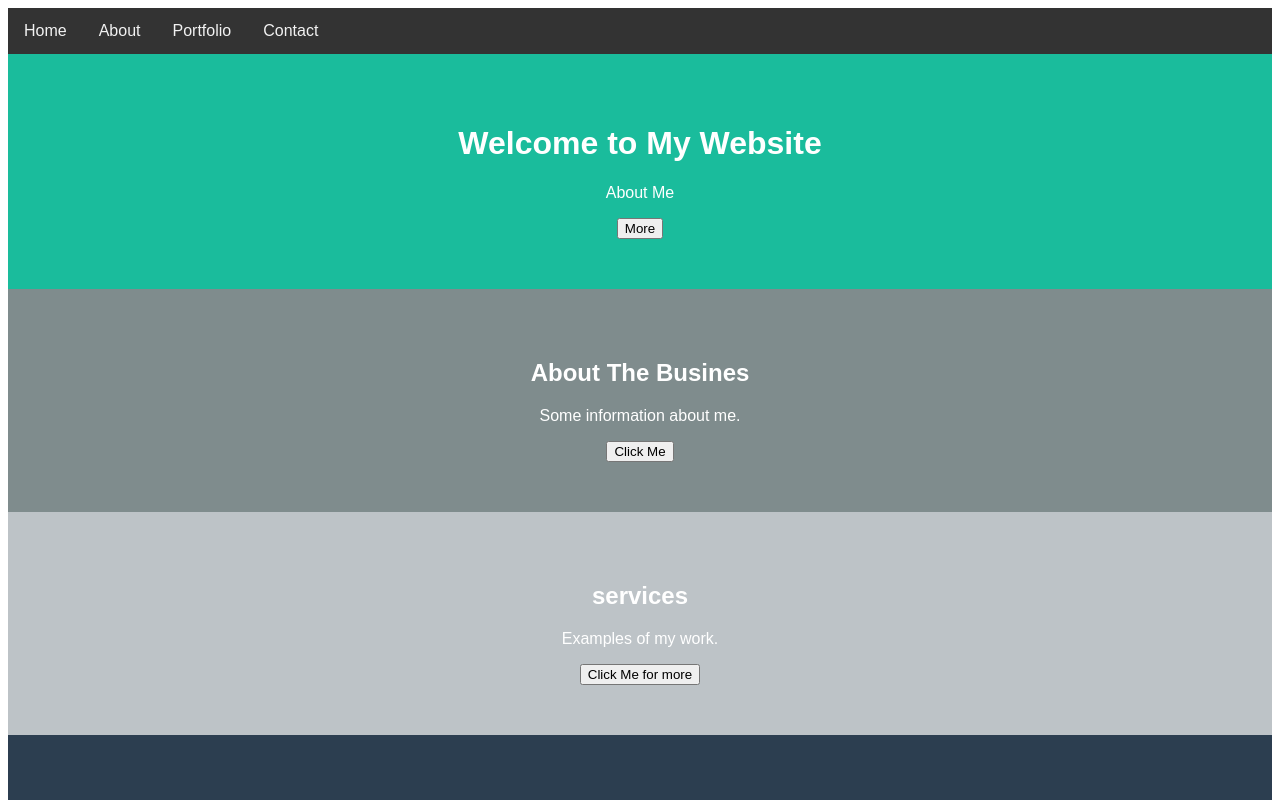
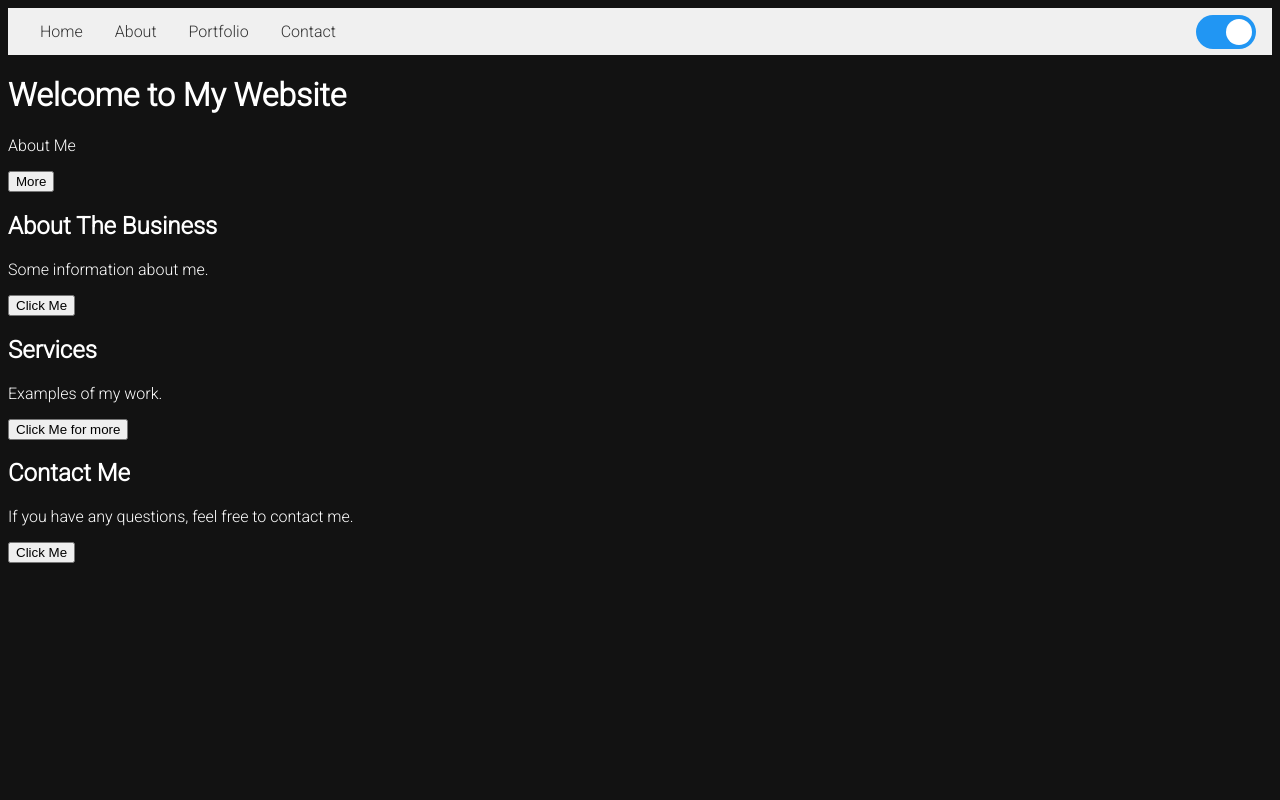
Before and after one commit to beanhousesitting/beanhousesitting.github.io, a plain HTML site: page beanshomeserviceswebsite.html in a window 1280 px wide. Shown: the top 800 px of the page. Drawn offline with Linux system fonts and the light colour scheme.

Commit message:
Update beanshomeserviceswebsite.html

```diff
--- a/beanshomeserviceswebsite.html
+++ b/beanshomeserviceswebsite.html
@@ -2,18 +2,34 @@
 <html>
 <head>
     <title>My Portfolio</title>
+    <link href="https://fonts.googleapis.com/css2?family=Roboto:wght@300&display=swap" rel="stylesheet">
     <style>
         body {
-            font-family: Arial, sans-serif;
+            font-family: 'Roboto', sans-serif;
+            color: #333;
+            transition: background-color 0.5s ease, color 0.5s ease;
+        }
+        .dark-theme {
+            background-color: #121212;
+            color: white;
+        }
+        .light-theme {
+            background-color: white;
+            color: black;
         }
         .navbar {
             overflow: hidden;
-            background-color: #333;
+            background-color: #f0f0f0;
+            color: #333;
+            display: flex;
+            justify-content: space-between;
+            align-items: center;
+            padding: 0 16px;
         }
         .navbar a {
             float: left;
             display: block;
-            color: #f2f2f2;
+            color: #333;
             text-align: center;
             padding: 14px 16px;
             text-decoration: none;
@@ -22,57 +38,99 @@
             background-color: #ddd;
             color: black;
         }
-        #header {
-            padding: 50px;
-            text-align: center;
-            background: #1abc9c;
-            color: white;
+        .theme-switch-wrapper {
+            display: flex;
+            align-items: center;
         }
-        #about {
-            padding: 50px;
-            text-align: center;
-            background: #7f8c8d;
-            color: white;
+        .theme-switch {
+            display: inline-block;
+            height: 34px;
+            position: relative;
+            width: 60px;
         }
-        #services {
-            padding: 50px;
-            text-align: center;
-            background: #bdc3c7;
-            color: white;
+        .theme-switch input {
+            display:none;
         }
-        #contact {
-            padding: 50px;
-            text-align: center;
-            background: #2c3e50;
-            color: white;
+        .slider {
+            background-color: #ccc;
+            bottom: 0;
+            cursor: pointer;
+            left: 0;
+            position: absolute;
+            right: 0;
+            top: 0;
+            transition: .4s;
+        }
+        .slider:before {
+            background-color: white;
+            bottom: 4px;
+            content: "";
+            height: 26px;
+            left: 4px;
+            position: absolute;
+            transition: .4s;
+            width: 26px;
+        }
+        input:checked + .slider {
+            background-color: #2196F3;
+        }
+        input:checked + .slider:before {
+            transform: translateX(26px);
+        }
+        .slider.round {
+            border-radius: 34px;
+        }
+        .slider.round:before {
+            border-radius: 50%;
+        }
+        /* Responsive layout - makes the menu and the content stack on top of each other */
+        @media (max-width: 600px) {
+            .navbar a {
+                float: none;
+                width: 100%;
+            }
+        }
+        /* Center text for larger screens */
+        @media (min-width: 601px) {
+            .navbar a {
+                text-align: center;
+            }
         }
     </style>
 </head>
-<body>
+<body class="dark-theme">
 
 <div class="navbar">
-  <a href="#header">Home</a>
-  <a href="#about">About</a>
-  <a href="#services">Portfolio</a>
-  <a href="#contact">Contact</a>
+  <div>
+    <a href="#header">Home</a>
+    <a href="#about">About</a>
+    <a href="#services">Portfolio</a>
+    <a href="#contact">Contact</a>
+  </div>
+  <div class="theme-switch-wrapper">
+    <label class="theme-switch" for="checkbox">
+      <input type="checkbox" id="checkbox" checked>
+      <div class="slider round"></div>
+    </label>
+  </div>
 </div>
 
 <div id="header">
   <h1>Welcome to My Website</h1>
   <p>About Me</p>
-  <button onclick="alert('I am a Tecie 13 year old saving up for an xbox, and yes, this website is jank, but i coded and hosted the website myself')">More</button>
+  <button onclick="alert('I am a techie 13-year-old saving up for an Xbox, and yes, this website is jank, but I coded and hosted the website myself using GitHub')">More</button>
 </div>
 
 <div id="about">
-  <h2>About The Busines</h2>
+  <h2>About The Business</h2>
   <p>Some information about me.</p>
-  <button onclick="alert('I am Jacob Bean, I am 13 years old and I want to help you with all of your home needs! Whether that is from house sitting to leave raking, I am the kid for the job!')">Click Me</button>
+  <button onclick="alert('I am Jacob Bean, I am 13 years old and I want to help you with all of your home needs! Whether that is from house sitting to leaf raking, I am the kid for the job!')">Click Me</button>
 </div>
 
 <div id="services">
-  <h2>services</h2>
+  <h2>Services</h2>
   <p>Examples of my work.</p>
-  <button onclick="alert('I can provide you with leave raking, car washing, home and pet sitting, and everything you need for a vacation or the holidays')">Click Me for more </button>
+  <button onclick="alert('I can provide you with leaf raking, car washing, home and pet sitting, and everything you need for a vacation or the holidays')">Click Me for more </button>
 </div>
 
 <div id="contact">
@@ -81,5 +139,19 @@
   <button onclick="alert('Thank you for your interest in my work, You can reach me at beanshousesitting@gmail.com')">Click Me</button>
 </div>
 
+<script>
+    const body = document.body;
+    const themeSwitch = document.getElementById('checkbox');
+    themeSwitch.addEventListener('change', () => {
+        if (themeSwitch.checked) {
+            body.classList.remove('light-theme');
+            body.classList.add('dark-theme');
+        } else {
+            body.classList.remove('dark-theme');
+            body.classList.add('light-theme');
+        }
+    });
+</script>
+
 </body>
 </html>
```
